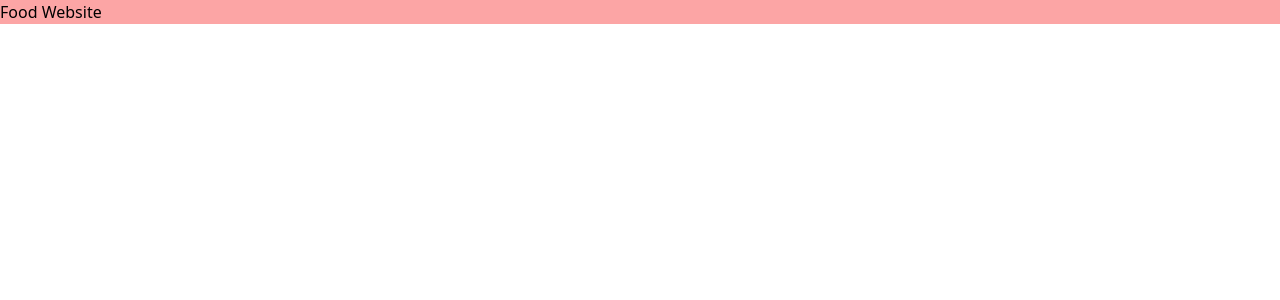
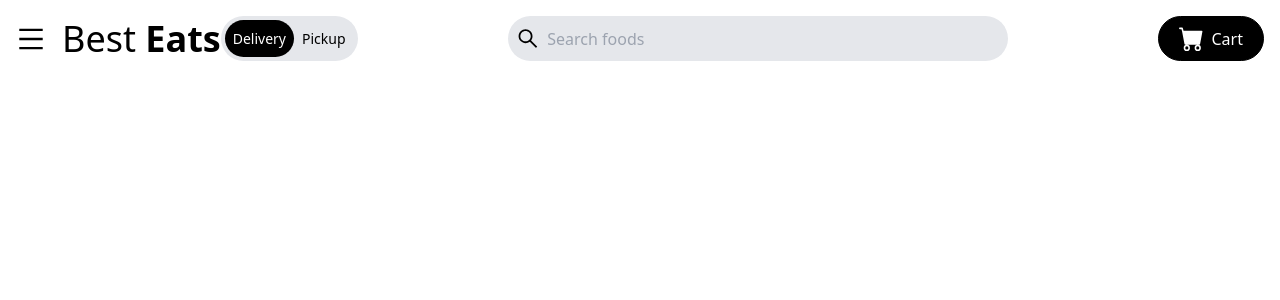
Before and after one commit to omidshali/food-website-react, a React (Create React App) app: page / in a window 1280 px wide. Shown: the top 300 px of the page. Built offline with nearby package versions, Linux system fonts and the light colour scheme.

Commit message:
Added Navbar component

```diff
--- a/src/App.js
+++ b/src/App.js
@@ -1,5 +1,11 @@
+import Navbar from "./components/Navbar";
+
 function App() {
-  return <div className="bg-red-300">Food Website</div>;
+  return (
+    <div>
+      <Navbar />
+    </div>
+  );
 }
 
 export default App;
--- /dev/null
+++ b/src/components/Navbar.jsx
@@ -0,0 +1,105 @@
+import { useState } from "react";
+import {
+  AiOutlineMenu,
+  AiFillTag,
+  AiOutlineSearch,
+  AiOutlineClose,
+} from "react-icons/ai";
+import { BsFillCartFill, BsFillSaveFill } from "react-icons/bs";
+import { TbTruckDelivery } from "react-icons/tb";
+import { MdFavorite, MdHelp } from "react-icons/md";
+import { FaWallet, FaUserFriends } from "react-icons/fa";
+
+const Navbar = () => {
+  const [nav, setNav] = useState(false);
+  return (
+    <div className="max-w-[1640px] flex mx-auto justify-between items center p-4 ">
+      {/* left side */}
+      <div className="flex items-center">
+        <div onClick={() => setNav(true)} className="cursor-pointer mr-4">
+          <AiOutlineMenu size={30} />
+        </div>
+        <h1 className="text-2xl sm:text-3xl lg:text-4xl">
+          Best <span className="font-bold">Eats</span>
+        </h1>
+        <div className="hidden lg:flex bg-gray-200 rounded-full p-1 items-center text-[14px]">
+          <p className="bg-black text-white rounded-full p-2">Delivery</p>
+          <p className="p-2">Pickup</p>
+        </div>
+      </div>
+      {/* searchinput */}
+      <div className="flex items-center bg-gray-200 rounded-full px-2 w-[200px] sm:w-[400px] lg:w-[500px]">
+        <AiOutlineSearch size={25} />
+        <input
+          className="bg-transparent w-full focus:outline-none p-2"
+          type="text"
+          placeholder="Search foods"
+        />
+      </div>
+      {/* card button */}
+      <button className="hidden md:flex rounded-full items-center bg-black text-white py-2">
+        <BsFillCartFill size={25} className="mr-2" />
+        Cart
+      </button>
+
+      {/* Mobile Menu overlay */}
+      {nav && (
+        <div className="fixed top-0 left-0 bg-black/80 w-full h-screen z-10"></div>
+      )}
+
+      {/* Side dtawer menu */}
+      <div
+        className={
+          nav
+            ? "fixed top-0 left-0 z-10 bg-white w-[300px] h-screen duration-300"
+            : "fixed top-0 left-[-100%] z-10 bg-white w-[300px] h-screen duration-300"
+        }
+      >
+        <AiOutlineClose
+          onClick={() => {
+            setNav(false);
+          }}
+          size={30}
+          className="absolute cursor-pointer right-4 top-4"
+        />
+        <h2 className="p-4 text-2xl">
+          Best <span className="font-bold">Eats</span>
+        </h2>
+        <nav>
+          <ul className="flex flex-col p-4 text-gray-800">
+            <li className="flex text-xl my-4 cursor-pointer">
+              <TbTruckDelivery size={25} className="mr-4" />
+              Orders
+            </li>
+            <li className="flex text-xl my-4 cursor-pointer">
+              <MdFavorite size={25} className="mr-4" />
+              Favorites
+            </li>
+            <li className="flex text-xl my-4 cursor-pointer">
+              <FaWallet size={25} className="mr-4" />
+              Wallet
+            </li>
+            <li className="flex text-xl my-4 cursor-pointer">
+              <MdHelp size={25} className="mr-4" />
+              Help
+            </li>
+            <li className="flex text-xl my-4 cursor-pointer">
+              <AiFillTag size={25} className="mr-4" />
+              Promotions
+            </li>
+            <li className="flex text-xl my-4 cursor-pointer">
+              <BsFillSaveFill size={25} className="mr-4" />
+              Best Ones
+            </li>
+            <li className="flex text-xl my-4 cursor-pointer">
+              <FaUserFriends size={25} className="mr-4" />
+              Invite Friends
+            </li>
+          </ul>
+        </nav>
+      </div>
+    </div>
+  );
+};
+
+export default Navbar;
```
